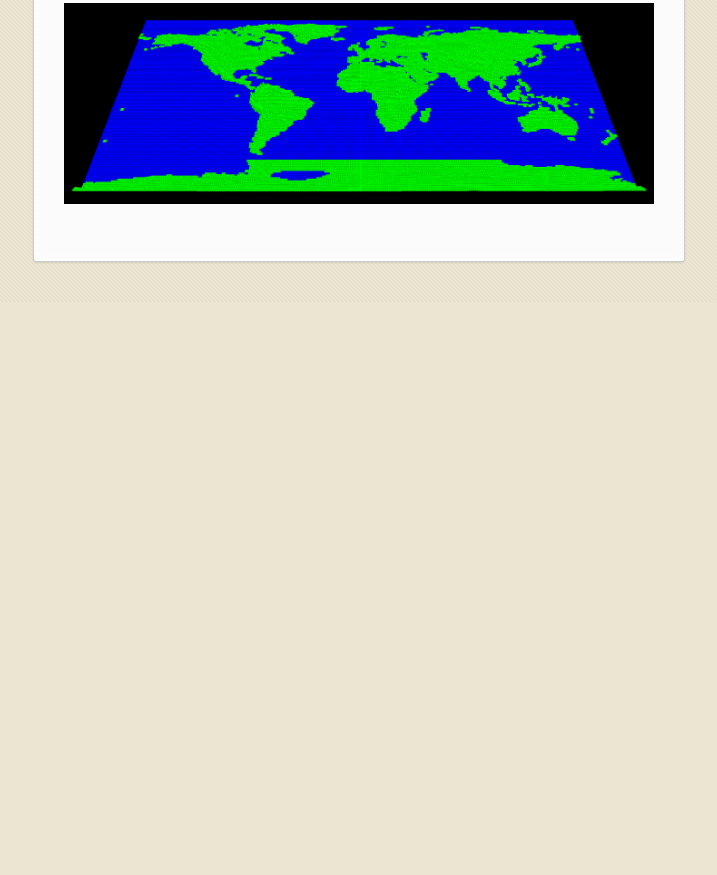
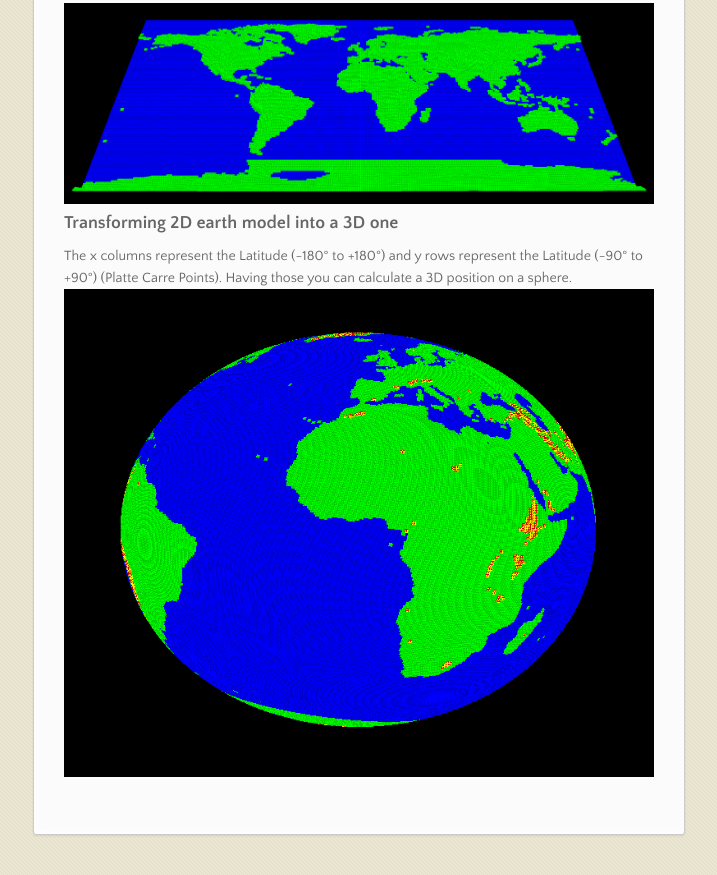
Before and after one commit to tgunkel/Going3D, a plain HTML site: page index.html in a window 1280 px wide. Shown: the part 821-1696 px from the top of the page, without its empty margins (282-999 px from the left). Before the commit the page ends 1123 px from the top, so only its background shows below. Drawn offline with nearby package versions, Linux system fonts and the light colour scheme.

Commit message:
3d modell

```diff
--- a/index.html
+++ b/index.html
@@ -47,8 +47,12 @@
         <h3>3D earth model</h3>
         After I found <a href="http://visibleearth.nasa.gov/view.php?id=73934">very detailed elevation data from NASA</a> another idea was to add also some elevation data to the earth model. Here is a first proof of concept that the parsing of NASA's data did work
         <img src="pics/Nasa_Eearth_Elevation_Test.png" alt="Nasa Eearth Elevation Test" />
-        Next step, simply the data and place triangles in the world
+        Next step, simplify the data and place triangles in the world
         <img src="pics/FlatWorld3d.png" alt="Nasa Eearth Elevation Test in 3d" />
+
+        <h3>Transforming 2D earth model into a 3D one</h3>
+        The x columns represent the Latitude (-180° to +180°) and y rows represent the Latitude (-90° to +90°) (Platte Carre Points). Having those you can calculate a 3D position on a sphere.
+        <img src="pics/Earth3D.png" alt="3D modell of earth" />
 
       </section>
       <footer>
```
Also changed, not shown: pics/Earth3D.png (added).
